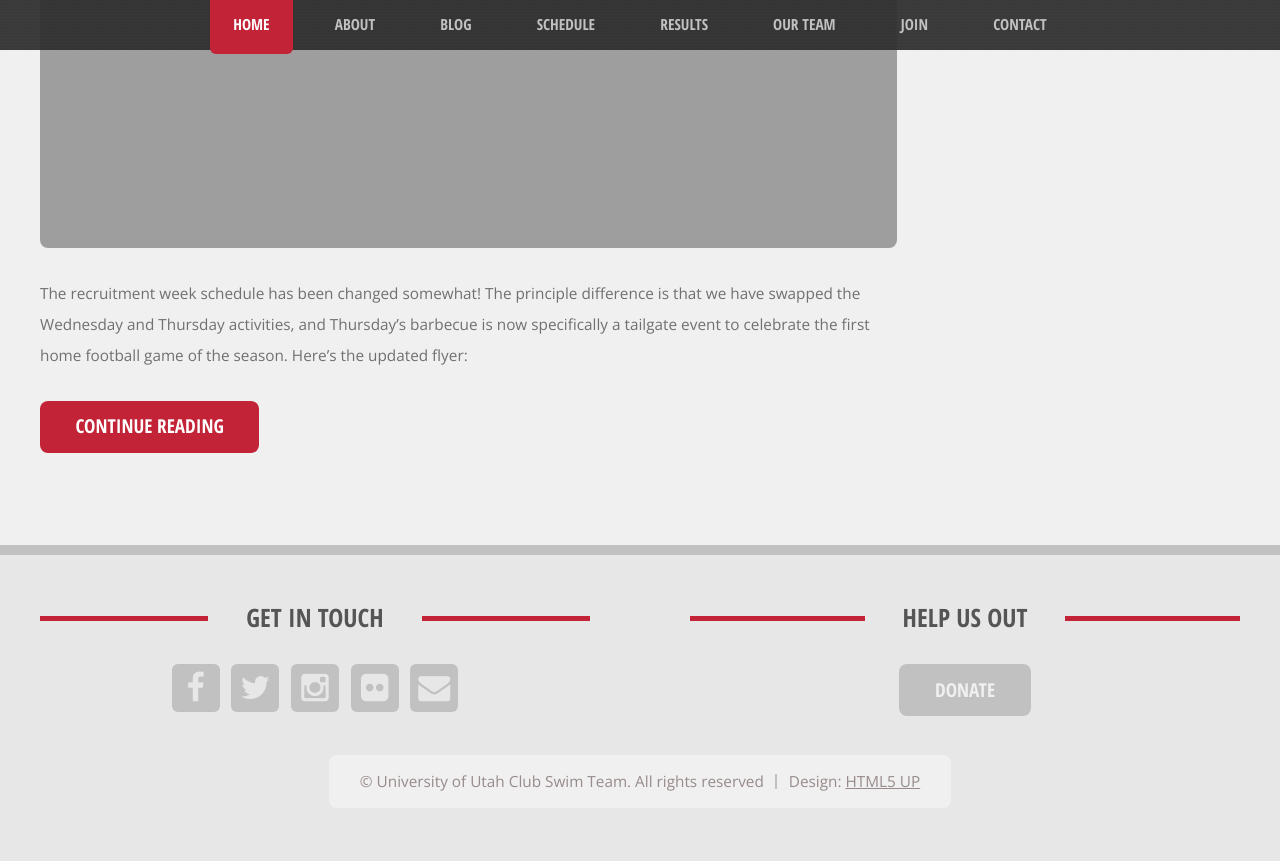
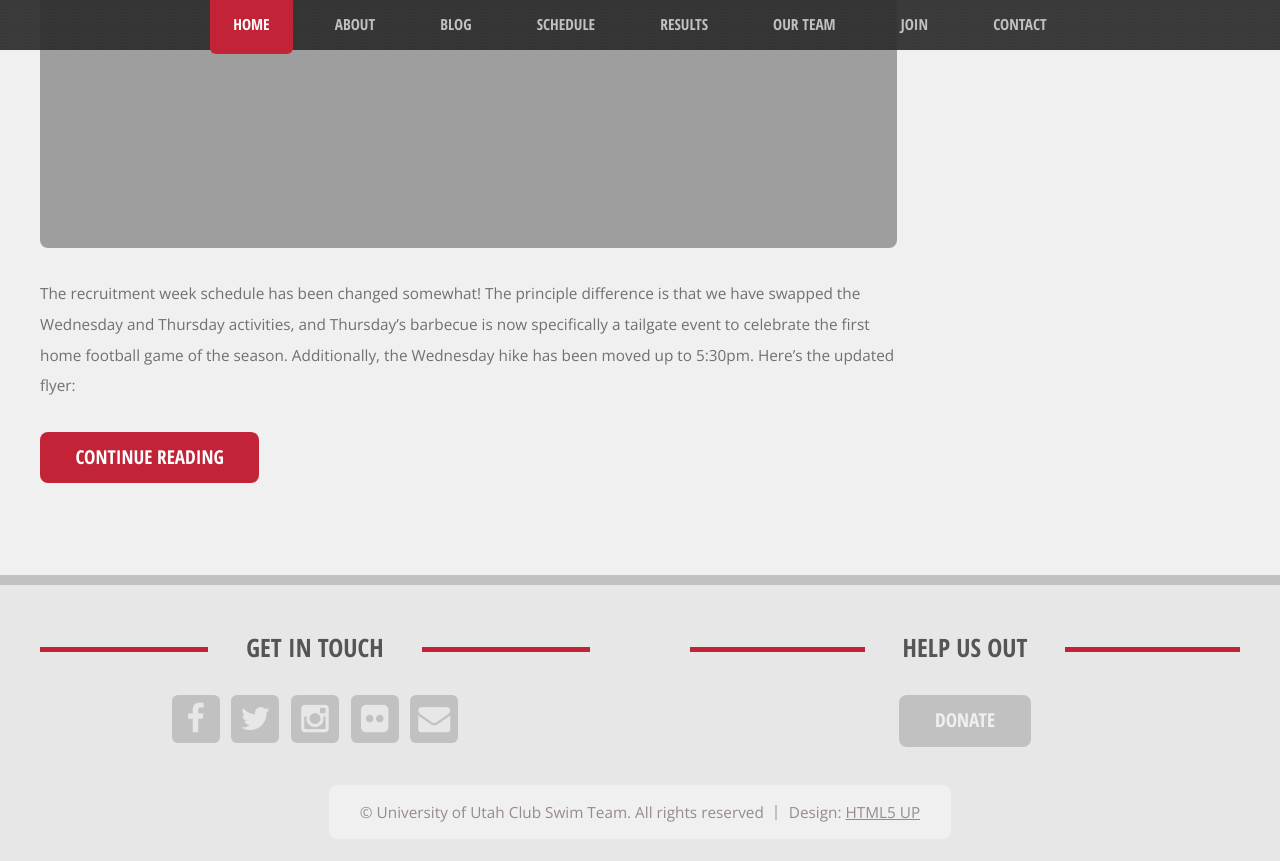
Before and after one commit to utahclubswimming/utahclubswimming.github.io, a Jekyll site: the page built from index.html, in a window 1280 px wide and 900 px high, scrolled down 1654 px. Shown: the top 861 px of the window. Built offline with Jekyll 4.4.1, drawn with Linux system fonts in a browser that asks for light colours.

Commit message:
Resolves #135
Edited the flyer and text.

```diff
--- a/_posts/2015-08-20-recruitment-week-updates.md
+++ b/_posts/2015-08-20-recruitment-week-updates.md
@@ -5,7 +5,7 @@ date: 2015-08-20 14:05:00
 author: Pierce Darragh
 image: /blog/recruitment2015-short.png
 ---
-The recruitment week schedule has been changed somewhat! The principle difference is that we have swapped the Wednesday and Thursday activities, and Thursday's barbecue is now specifically a tailgate event to celebrate the first home football game of the season. Here's the updated flyer:
+The recruitment week schedule has been changed somewhat! The principle difference is that we have swapped the Wednesday and Thursday activities, and Thursday's barbecue is now specifically a tailgate event to celebrate the first home football game of the season. Additionally, the Wednesday hike has been moved up to 5:30pm. Here's the updated flyer:
 
 [![Recruitment Week Updates]({{ site.image_url }}/blog/recruitment2015.jpg)]({{ site.image_url }}/blog/recruitment2015.jpg)
 
```
Also changed, not shown: 1 other file.
